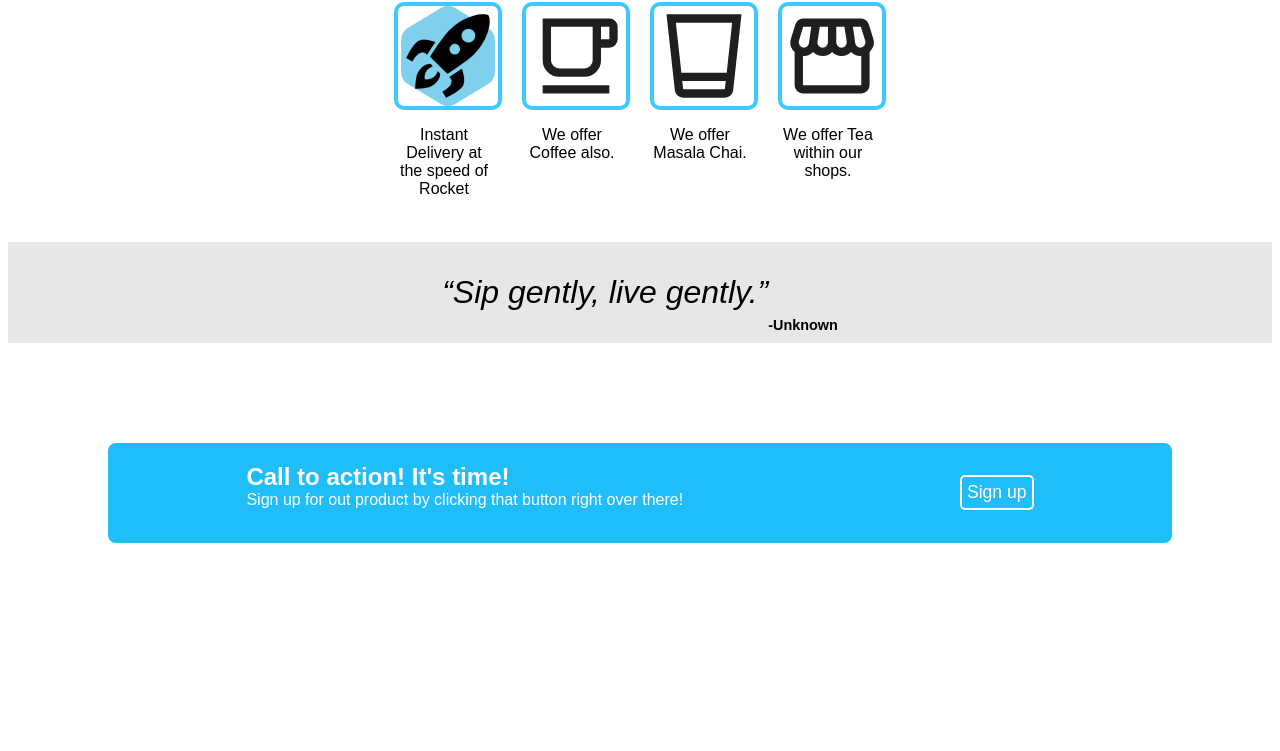
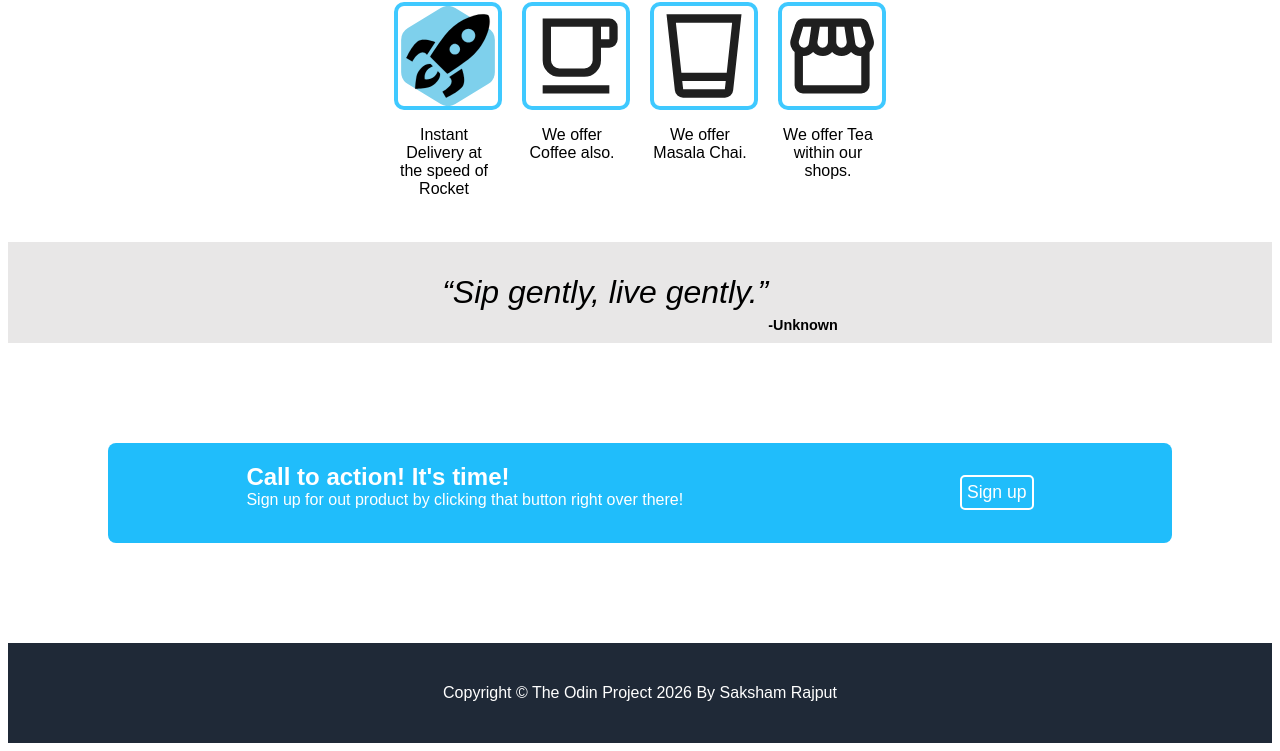
Before and after one commit to Saksham-101/odin-landing-page, a plain HTML site: page index.html in a window 1280 px wide. Shown: the part 686-1437 px from the top of the page. Before the commit the page ends 1329 px from the top, so only its background shows below. Drawn offline with Linux system fonts and the light colour scheme.

Commit message:
Add Footer to the Landing Page

```diff
--- a/index.html
+++ b/index.html
@@ -67,5 +67,8 @@
             </div>
         </div>
     </div>
+    <div class="container5">
+        <p>Copyright © The Odin Project 2026 By Saksham Rajput</p>
+    </div>
 </body>
 </html>
--- a/style.css
+++ b/style.css
@@ -133,3 +133,14 @@ img {
 .footer p {
     margin-top: 0;
 }
+
+/* Footer */
+
+.container5 {
+    background:rgb(31, 41, 55);
+    height: 100px;
+    display: flex;
+    justify-content: center;
+    align-items: center;
+    color: white;
+}
```
